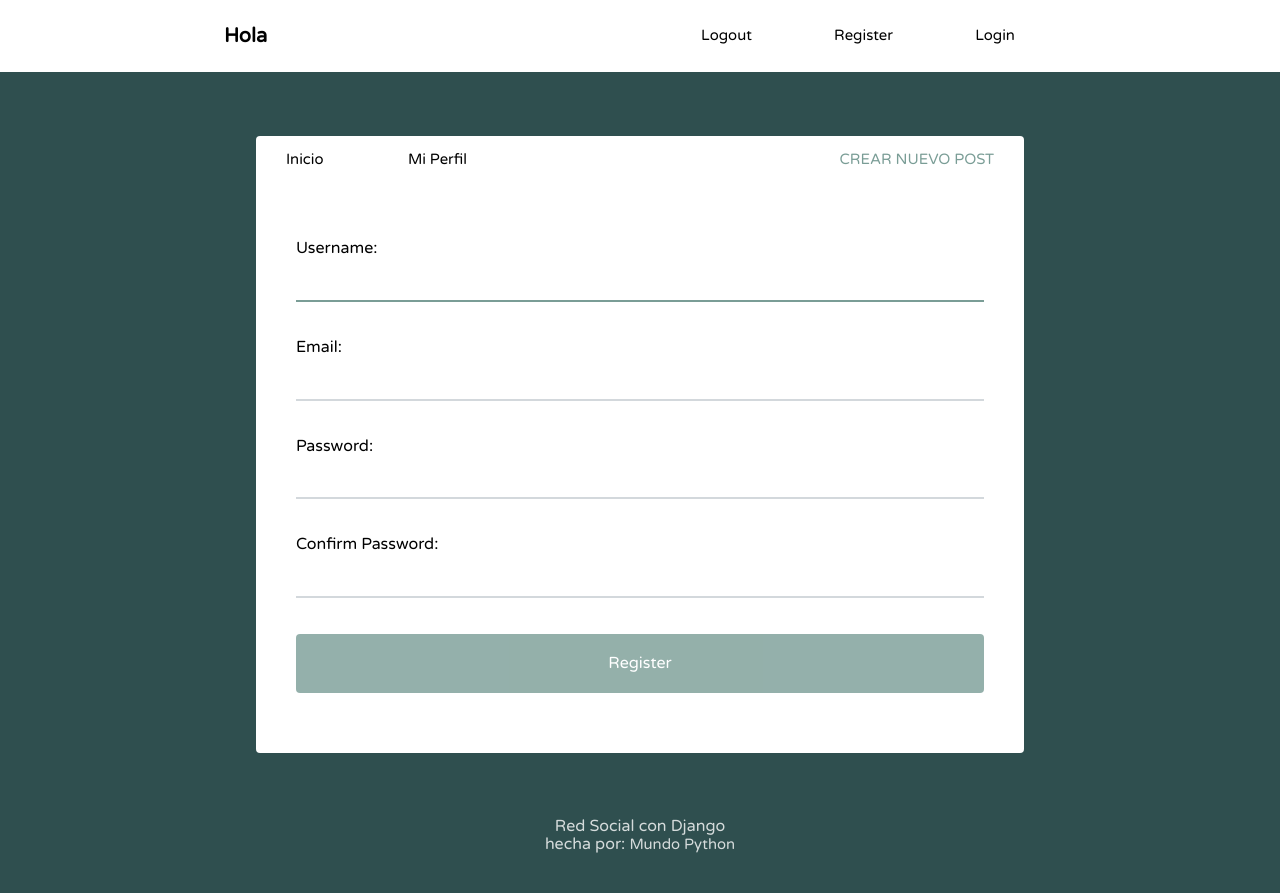
After one commit to Marcelo1860/django_social, a Django app: page /register/ in a window 1280 px wide. The commit adds this page. Run offline with Django 4.2, Linux system fonts and the light colour scheme.

Commit message:
Adding register form

```diff
--- /dev/null
+++ b/social/forms.py
@@ -0,0 +1,14 @@
+from django import forms
+from django.contrib.auth.forms import UserCreationForm
+from django.contrib.auth.models import User
+
+class UserRegisterForm(UserCreationForm):
+    username = forms.CharField(label='Username', widget=forms.TextInput)
+    email = forms.EmailField()
+    password1= forms.CharField(label='Password', widget=forms.PasswordInput)
+    password2= forms.CharField(label='Confirm Password', widget=forms.PasswordInput)
+
+    class Meta:
+        model = User
+        fields = ['username','email','password1','password2']
+        help_text = {k:"" for k in fields}
--- a/social/templates/social/layout.html
+++ b/social/templates/social/layout.html
@@ -21,10 +21,13 @@
 		</nav>
 	</header>
 
-	<!-------------------------------------
-					Messages
-	-------------------------------------->
-
+	{% if messages %}
+		{% for message in messages %}
+		<div class = "notification {{message.tags}}">
+			{{message}}
+		</div>
+		{% endfor %}
+	{% endif %}
 	<!-------------------------------------
 					Navigation Bar
 	-------------------------------------->
--- /dev/null
+++ b/social/templates/social/register.html
@@ -0,0 +1,8 @@
+{% extends 'social/layout.html' %}
+{% block content %}
+<form class="form" method="post">
+    {% csrf_token %}
+    {{form.as_p}}
+    <button type="submit" id="submit">Register</button>
+</form>
+{% endblock %}
--- a/social/urls.py
+++ b/social/urls.py
@@ -10,4 +10,5 @@ from django.conf.urls.static import static
 urlpatterns = [
     path('', views.feed,name = 'feed'),
     path('profile/',views.profile, name = 'profile'),
+    path('register/',views.register,name = 'register'),
 ]+ static(settings.MEDIA_URL, document_root=settings.MEDIA_ROOT)
--- a/social/views.py
+++ b/social/views.py
@@ -1,6 +1,7 @@
-from django.shortcuts import render
+from django.shortcuts import render, redirect
 from .models import Post
-
+from .forms import UserRegisterForm
+from django.contrib import messages
 # Create your views here.
 def feed(request):
     posts = Post.objects.all()
@@ -8,5 +9,18 @@ def feed(request):
     context = {'posts':posts}
     return render(request,'social/feed.html',context)
 
+def register(request):
+    if request.method =='POST':
+        form = UserRegisterForm(request.POST)
+        if form.is_valid():
+            form.save()
+            username = form.cleaned_data['username']
+            messages.success(request, f'Usuario {username} creado')
+            return redirect('feed')
+    else:
+        form = UserRegisterForm()
+    context = {'form': form}
+    return render(request,'social/register.html',context)
+
 def profile(request):
     return render(request,'social/profile.html')
```
Also changed, not shown: db.sqlite3.
